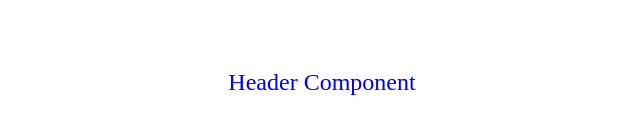
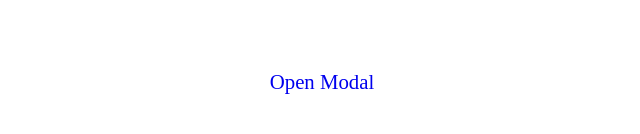
Before and after one commit to blntgvn42/react-components-design, a React (Create React App) app: page /modal in a window 1280 px wide. Shown: the part 318-452 px from the top of the page, without its empty margins (318-958 px from the left). Built offline with nearby package versions, Linux system fonts and the light colour scheme.

Commit message:
Modal component completed and routes added

```diff
--- a/src/App.js
+++ b/src/App.js
@@ -1,11 +1,13 @@
 import { Route, Switch } from "react-router-dom";
 import Home from "./components/Home/Home";
 import Header from "./components/Header/Header";
+import Modal from "./components/Modal/Modal";
 
 function App() {
   return (
     <div>
       <Switch>
+        <Route path="/modal" component={Modal} />
         <Route path="/header" component={Header} />
         <Route path="/" component={Home} />
       </Switch>
--- a/src/components/Home/Home.js
+++ b/src/components/Home/Home.js
@@ -6,6 +6,7 @@ function Home() {
   return (
     <div className="home">
       <Link to="header">Header Component</Link>
+      <Link to="modal">Modal Component</Link>
     </div>
   );
 }
--- /dev/null
+++ b/src/components/Modal/Modal.js
@@ -0,0 +1,30 @@
+import React, { useState } from "react";
+import { Link } from "react-router-dom";
+import "./Modal.scoped.scss";
+
+function Modal() {
+  const [isOpen, setIsOpen] = useState(false);
+  return (
+    <div className={`modal ${isOpen ? "opened" : "closed"}`}>
+      <div className="modal__body">
+        {isOpen && (
+          <div
+            className="modal__body--close"
+            onClick={() => setIsOpen(!isOpen)}
+          >
+            ×
+          </div>
+        )}
+      </div>
+      {!isOpen && (
+        <div className="modal__toggle">
+          <Link to="/modal" onClick={() => setIsOpen(!isOpen)}>
+            Open Modal
+          </Link>
+        </div>
+      )}
+    </div>
+  );
+}
+
+export default Modal;
--- /dev/null
+++ b/src/components/Modal/Modal.scoped.scss
@@ -0,0 +1,62 @@
+.modal {
+  font-size: 1.3rem;
+  transition: all 1s ease;
+
+  display: flex;
+  height: 100vh;
+  justify-content: center;
+  align-items: center;
+
+  position: relative;
+
+  &__body {
+    position: relative;
+    background-color: orange;
+    transition: inherit;
+
+    &--close {
+      position: absolute;
+      top: 1rem;
+      right: 1rem;
+      cursor: pointer;
+      padding: .5rem 1rem;
+      transition: inherit;
+      transition-duration: .5s;
+
+      &:hover {
+        color: #fff;
+        background-color: #333;
+      }
+    }
+  }
+
+  &__toggle {
+    position: absolute;
+    top: 50%;
+    left: 50%;
+    transform: translate(-50%, -50%);
+
+    transition: inherit;
+    transition-delay: 2s;
+  }
+
+  &.opened &__body {
+    width: 50vw;
+    height: 50vh;
+    opacity: 1;
+  }
+
+  &.opened &__toggle {
+    opacity: 0;
+  }
+
+  &.closed &__body {
+    width: 0;
+    height: 0;
+    opacity: 0;
+  }
+
+  &.closed &__toggle {
+    opacity: 1;
+  }
+}
```
